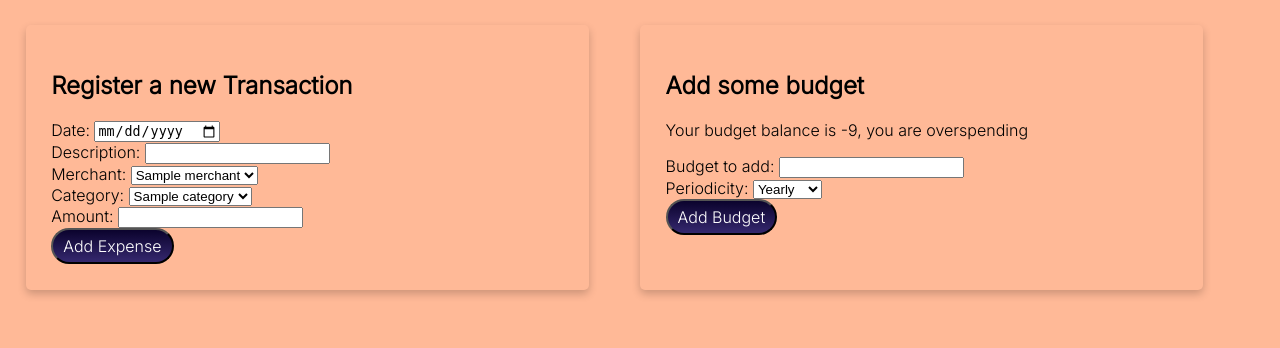
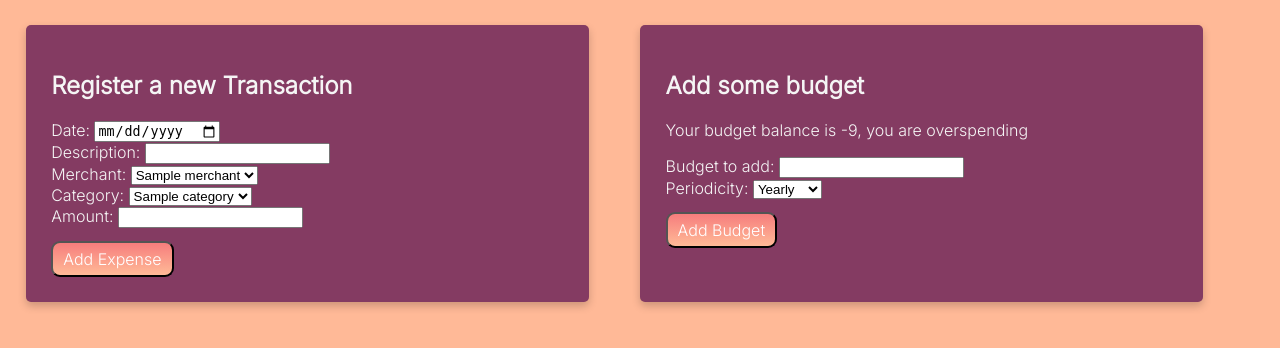
Before and after one commit to sandramolina/pythonic_expense_tracker, a Flask app: page / in a window 1280 px wide. Shown: the part 155-503 px from the top of the page. Run offline with Flask 2, Linux system fonts and the light colour scheme; a database or web service that is not in the repository returns one stand-in record (values such as "Sample title"); some libraries are stand-ins or nearby versions.

Commit message:
styles card

```diff
--- a/static/main.css
+++ b/static/main.css
@@ -65,18 +65,6 @@ body {
     padding: 1vw;
 }
 
-/* img {
-    height: 100%;
-    width: 100%;
-    object-fit: contain;
-} */
-
-
-/* .menu {
-    float: right;
-
-} */
-
 a {
 outline: none;
 padding: 2px 1px 0;
@@ -107,15 +95,16 @@ color: #ffb997;
 }
 
 .btn {
-    background: #0b032d;
-    background-image: -webkit-linear-gradient(top, #0b032d, #35286e);
-    background-image: -moz-linear-gradient(top, #0b032d, #35286e);
-    background-image: -ms-linear-gradient(top, #0b032d, #35286e);
-    background-image: -o-linear-gradient(top, #0b032d, #35286e);
-    background-image: linear-gradient(to bottom, #0b032d, #35286e);
-    -webkit-border-radius: 28;
-    -moz-border-radius: 28;
-    border-radius: 28px;
+    background: #f67d7d;
+    background-image: -webkit-linear-gradient(top, #f67d7d, #ffba97);
+    background-image: -moz-linear-gradient(top, #f67d7d, #ffba97);
+    background-image: -ms-linear-gradient(top, #f67d7d, #ffba97);
+    background-image: -o-linear-gradient(top, #f67d7d, #ffba97);
+    background-image: linear-gradient(to bottom, #f67d7d, #ffba97);
+    -webkit-border-radius: 9;
+    -moz-border-radius: 9;
+    border-radius: 9px;
+    margin-top: 1vw;
     font-family: 'Inter', sans-serif;
     color: #ffffff;
     font-size: 16px;
@@ -124,12 +113,12 @@ color: #ffb997;
 }
 
 .btn:hover {
-    background: #f67d7d;
-    background-image: -webkit-linear-gradient(top, #f67d7d, #ffba97);
-    background-image: -moz-linear-gradient(top, #f67d7d, #ffba97);
-    background-image: -ms-linear-gradient(top, #f67d7d, #ffba97);
-    background-image: -o-linear-gradient(top, #f67d7d, #ffba97);
-    background-image: linear-gradient(to bottom, #f67d7d, #ffba97);
+    background: #ffba97;
+    background-image: -webkit-linear-gradient(top, #ffba97, #f67d7d);
+    background-image: -moz-linear-gradient(top, #ffba97, #f67d7d);
+    background-image: -ms-linear-gradient(top, #ffba97, #f67d7d);
+    background-image: -o-linear-gradient(top, #ffba97, #f67d7d);
+    background-image: linear-gradient(to bottom, #ffba97, #f67d7d);
     text-decoration: none;
 }
 
@@ -140,6 +129,8 @@ color: #ffb997;
     border-radius: 5px;
     padding: 2vw;
     margin: 2vw;
+    background-color: #843b62;
+    color: #f5f5f5;
 }
 
 .card:hover {
```
